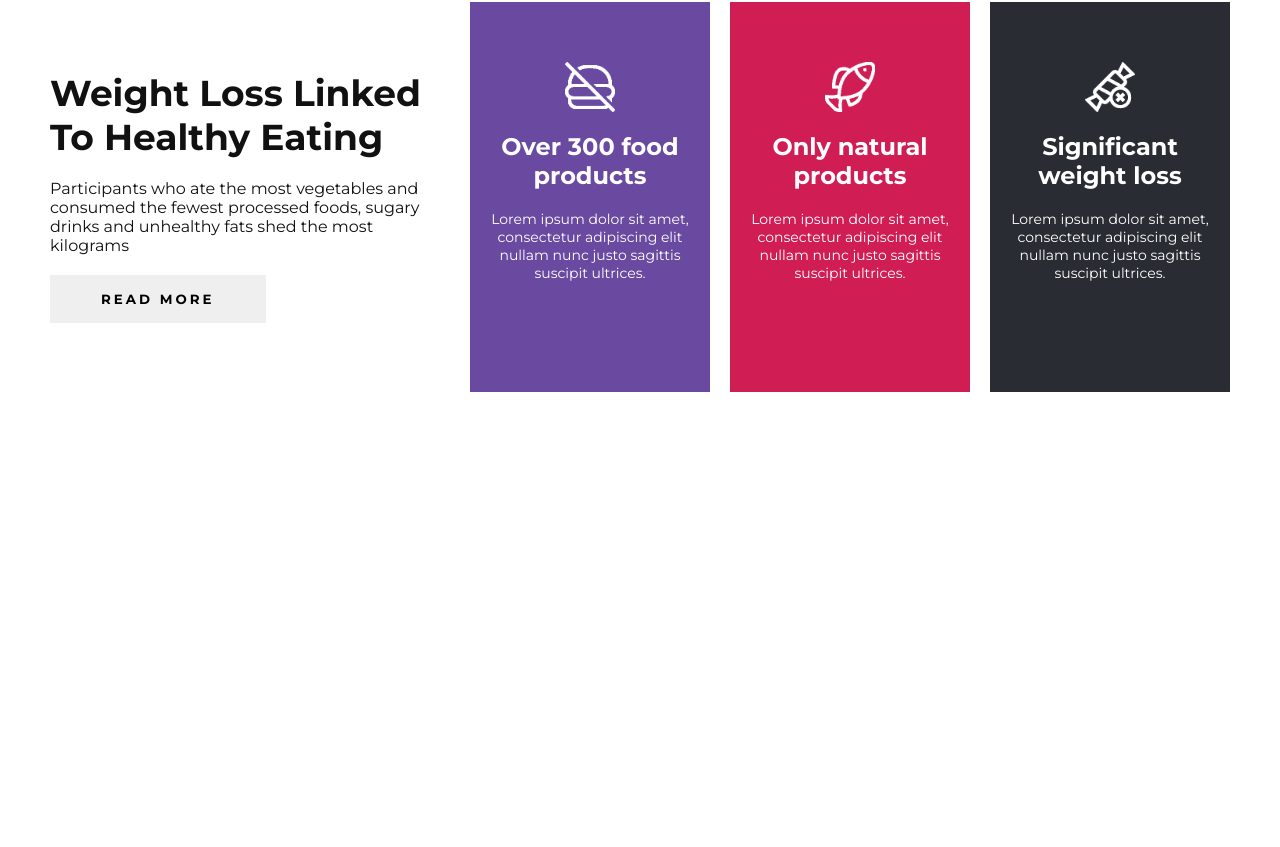
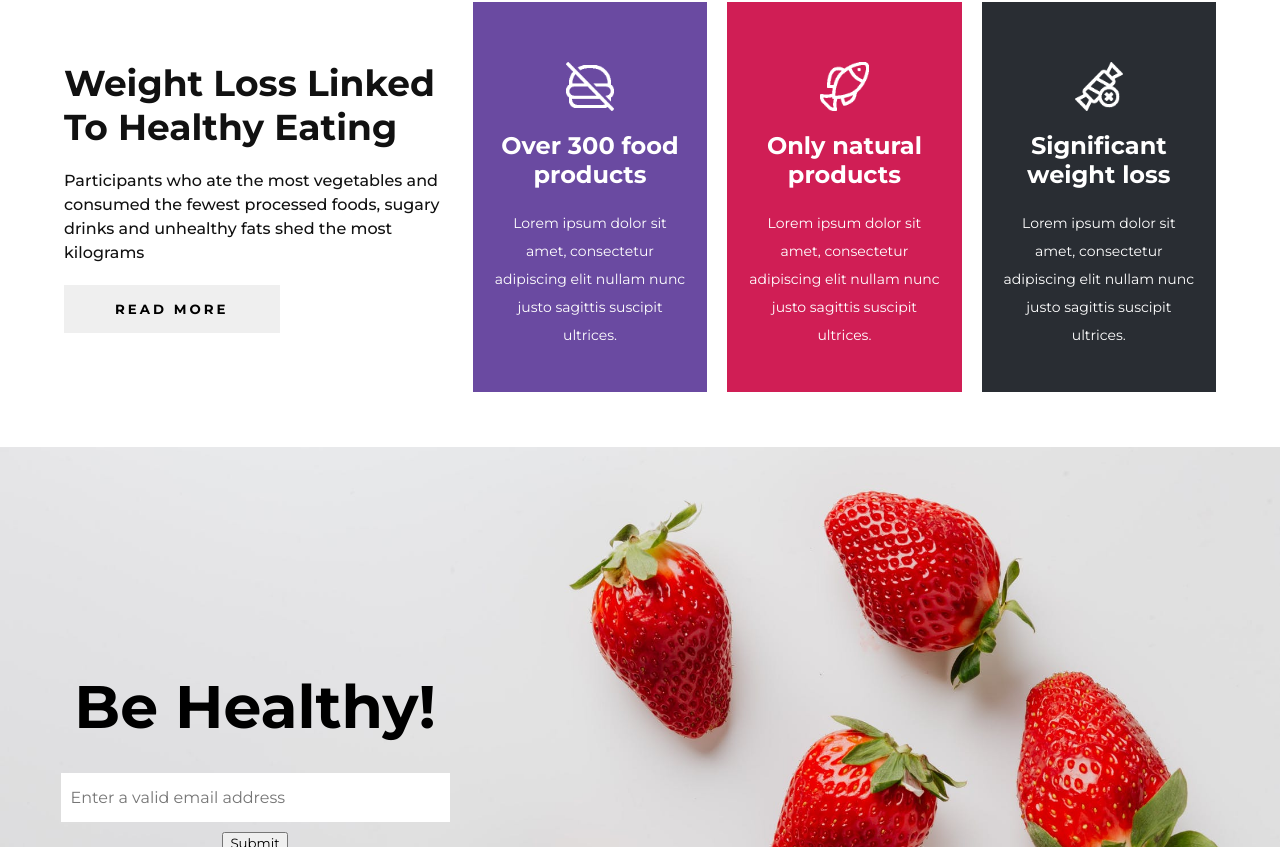
Before and after one commit to brtauhid/healthy-food, a React (Create React App) app: page / in a window 1280 px wide. Shown: the part 853-1700 px from the top of the page. Before the commit the page ends 1300 px from the top, so only its background shows below. Built offline with nearby package versions, Linux system fonts and the light colour scheme.

Commit message:
contact area

```diff
--- a/src/App.js
+++ b/src/App.js
@@ -1,3 +1,4 @@
+import Contact from "./components/Contact";
 import Features from "./components/Features";
 import Hero from "./components/Hero";
 import Navbar from "./components/Navbar";
@@ -8,6 +9,7 @@ function App() {
       <Navbar></Navbar>
       <Hero></Hero>
       <Features></Features>
+      <Contact></Contact>
     </div>
   );
 }
--- /dev/null
+++ b/src/components/Contact.jsx
@@ -0,0 +1,50 @@
+import React from "react";
+import styled from "styled-components";
+import contactBg from "../img/strawberryBg.jpeg";
+const Container = styled.div`
+  height: 630px;
+  background-color: yellow;
+  background-image: url(${contactBg});
+  background-size: cover;
+  display: flex;
+`;
+
+const Left = styled.div`
+  flex: 1;
+  display: flex;
+  flex-direction: column;
+  justify-content: center;
+  align-items: center;
+  margin-left: 50px;
+`;
+const Right = styled.div`
+  flex: 2;
+`;
+const ContactTitle = styled.h1`
+  font-size: 60px;
+`;
+const ContactInput = styled.input`
+  padding: 15px 10px;
+  width: 90%;
+  border: white;
+  margin-top: 30px;
+  margin-bottom: 10px;
+  font-size: 16px;
+  color: #111111;
+`;
+const ContactBtn = styled.button``;
+
+const Contact = () => {
+  return (
+    <Container>
+      <Left>
+        <ContactTitle>Be Healthy!</ContactTitle>
+        <ContactInput placeholder="Enter a valid email address"></ContactInput>
+        <ContactBtn>Submit</ContactBtn>
+      </Left>
+      <Right></Right>
+    </Container>
+  );
+};
+
+export default Contact;
--- a/src/components/Features.jsx
+++ b/src/components/Features.jsx
@@ -7,7 +7,7 @@ import fish from "../img/fish.png";
 const Container = styled.div`
   height: 500px;
   display: flex;
-  padding: 0 50px;
+  padding: 0 5%;
   justify-content: center;
   align-items: center;
   gap: 20px;
@@ -25,6 +25,8 @@ const Description = styled.p`
   font-size: 16px;
   color: #111111;
   margin: 20px 0;
+  line-height: 1.5;
+  font-weight: 500;
 `;
 const Btn = styled.button`
   text-transform: uppercase;
@@ -83,6 +85,7 @@ const F1Description = styled.p`
   font-size: 14px;
   text-align: center;
   color: white;
+  line-height: 2;
 `;
 const F2Title = styled.h1`
   font-size: 24px;
@@ -94,6 +97,7 @@ const F2Description = styled.p`
   font-size: 14px;
   text-align: center;
   color: white;
+  line-height: 2;
 `;
 const F3Title = styled.h1`
   font-size: 24px;
@@ -105,6 +109,7 @@ const F3Description = styled.p`
   font-size: 14px;
   text-align: center;
   color: white;
+  line-height: 2;
 `;
 const Features = () => {
   return (
--- a/src/components/Hero.jsx
+++ b/src/components/Hero.jsx
@@ -36,6 +36,7 @@ const Desc = styled.p`
   width: 90%;
   margin: 30px 0;
   color: white;
+  line-height: 2;
 `;
 
 const Btn = styled.button`
```
